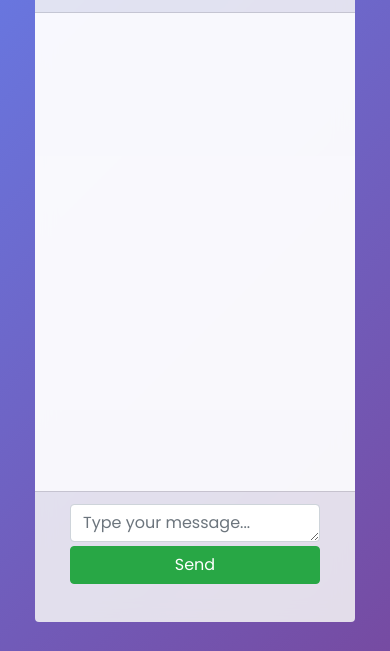
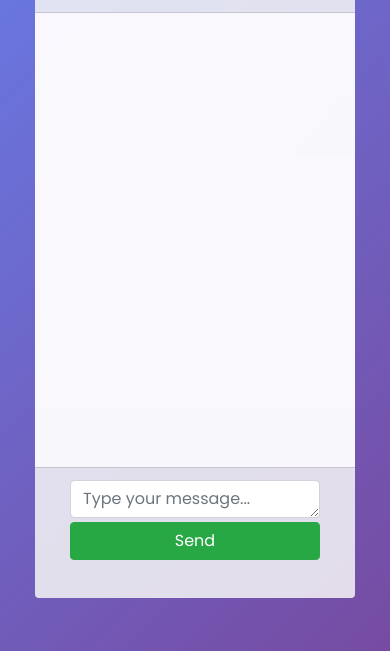
Before and after one commit to nouzen-shinei/Ai-ChatBot, a plain HTML site: page index.html in a window 390 px wide. Shown: the part 193-844 px from the top of the page. Drawn offline with nearby package versions, Linux system fonts and the light colour scheme.

Commit message:
Update index.html

```diff
--- a/index.html
+++ b/index.html
@@ -190,7 +190,7 @@
         /* Responsive Mobile Styles */
         @media only screen and (max-width: 480px) {
             .chat-box {
-                height: calc(100vh - 366px);
+                height: calc(100vh - 390px);
             }
 
             .card-header {
```
